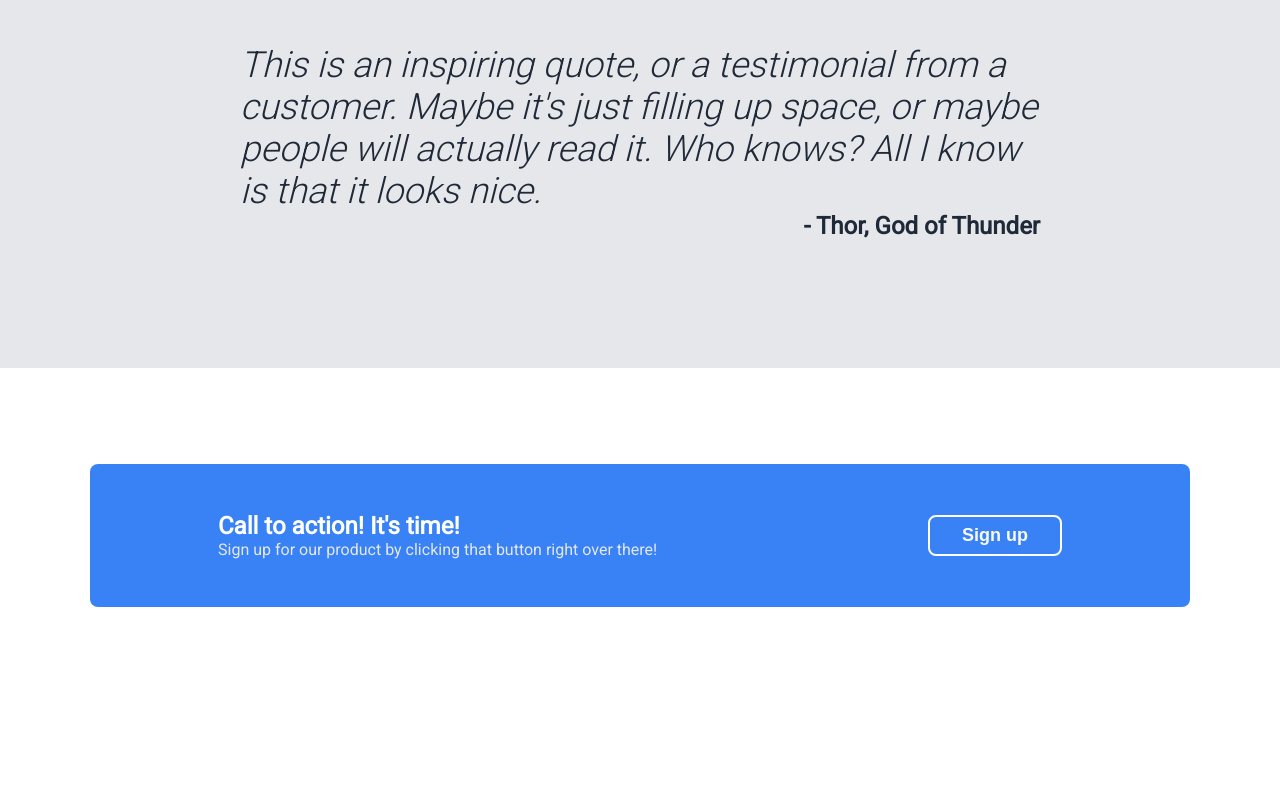
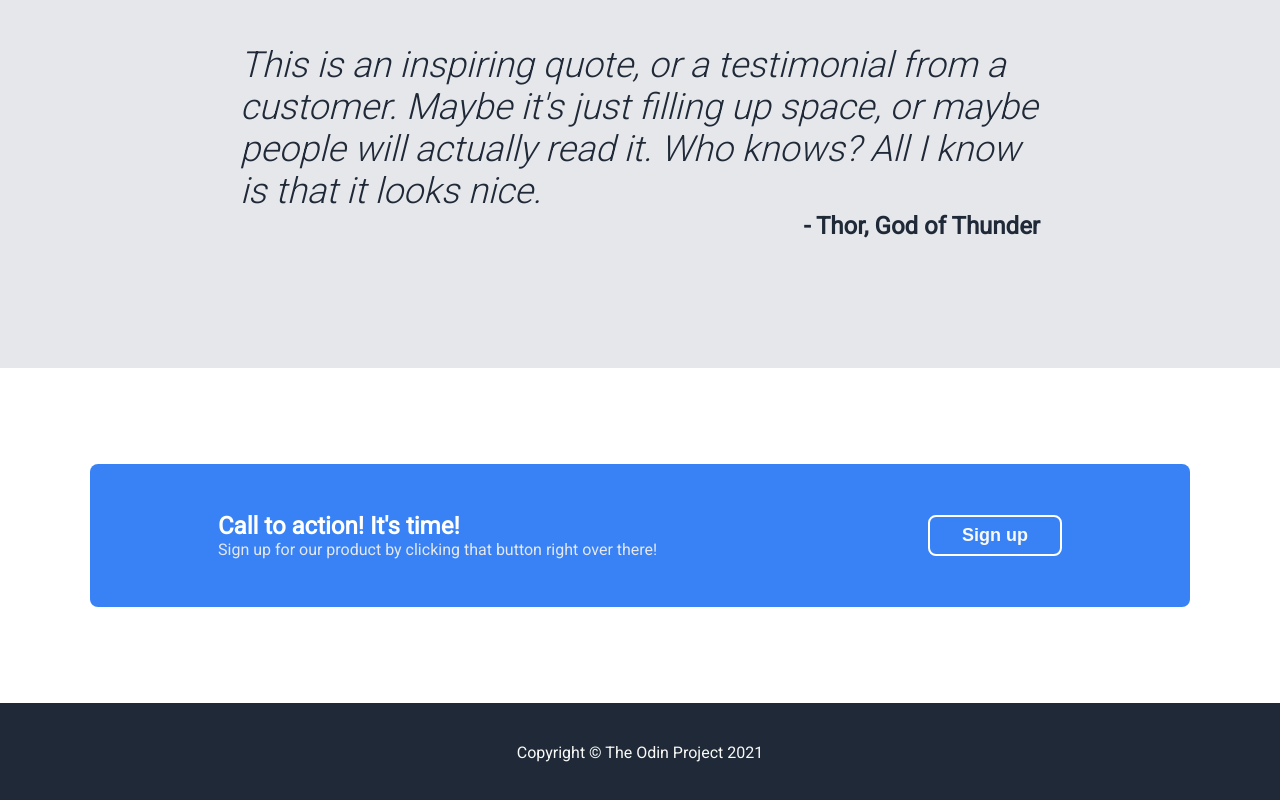
Before and after one commit to Noiyy/odin-landing-page, a plain HTML site: page index.html in a window 1280 px wide. Shown: the part 1177-1977 px from the top of the page. Before the commit the page ends 1880 px from the top, so only its background shows below. Drawn offline with Linux system fonts and the light colour scheme.

Commit message:
Create footer, practically done
Added footer, perhaps should've done this in previous commit as this
was quite short. Also, the site is practically done, but I'm thinking
about replacing dummy text, etc. to make this a lil bit more like a
real site.

```diff
--- a/assets/css/style.css
+++ b/assets/css/style.css
@@ -167,3 +167,14 @@ header ul {
     border: 2px solid white;
     border-radius: 8px;
 }
+
+footer {
+    background-color: #1F2937;
+    color: #F9FAF8;
+    padding: 24px;
+}
+
+footer .row {
+    justify-content: center;
+    align-items: center;
+}
--- a/index.html
+++ b/index.html
@@ -91,7 +91,7 @@
         <footer>
             <div class="container">
                 <div class="row">
-
+                    <p> Copyright &copy; The Odin Project 2021 </p>
                 </div>
             </div>
         </footer>
```
